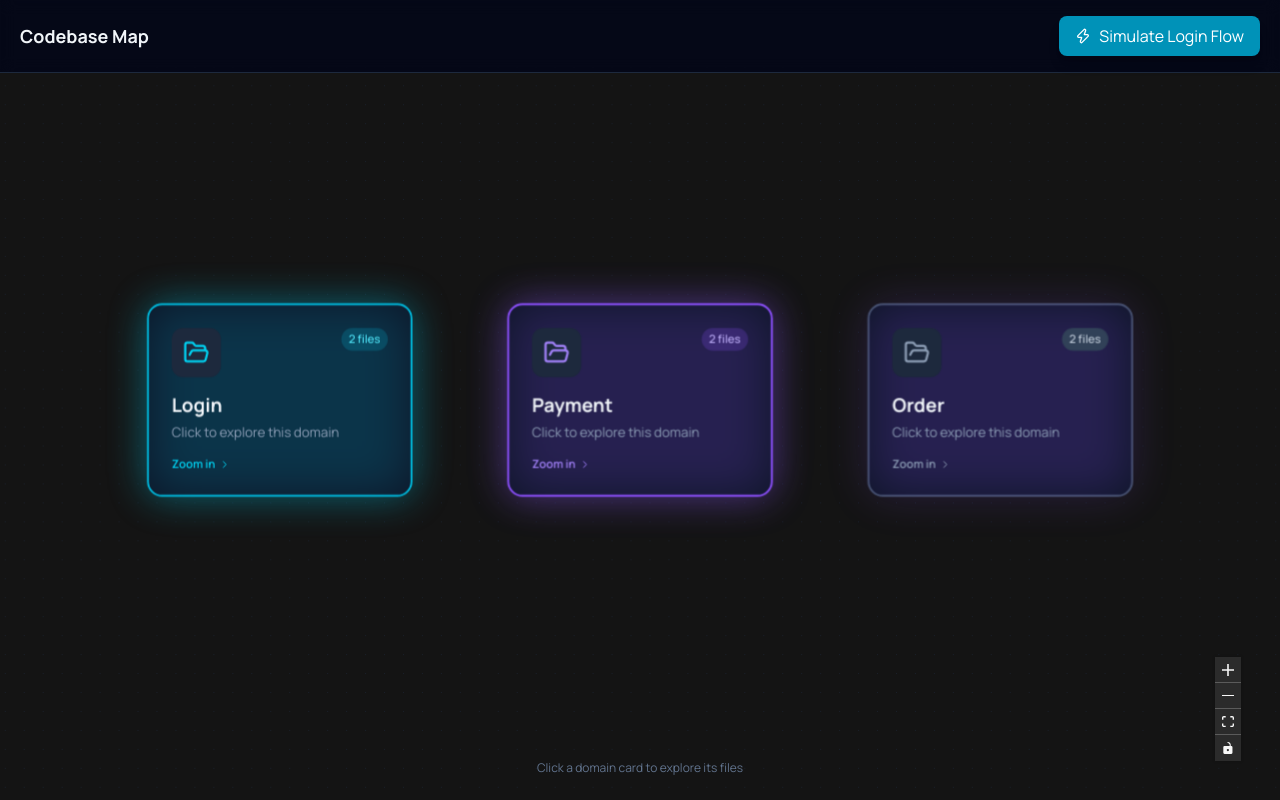
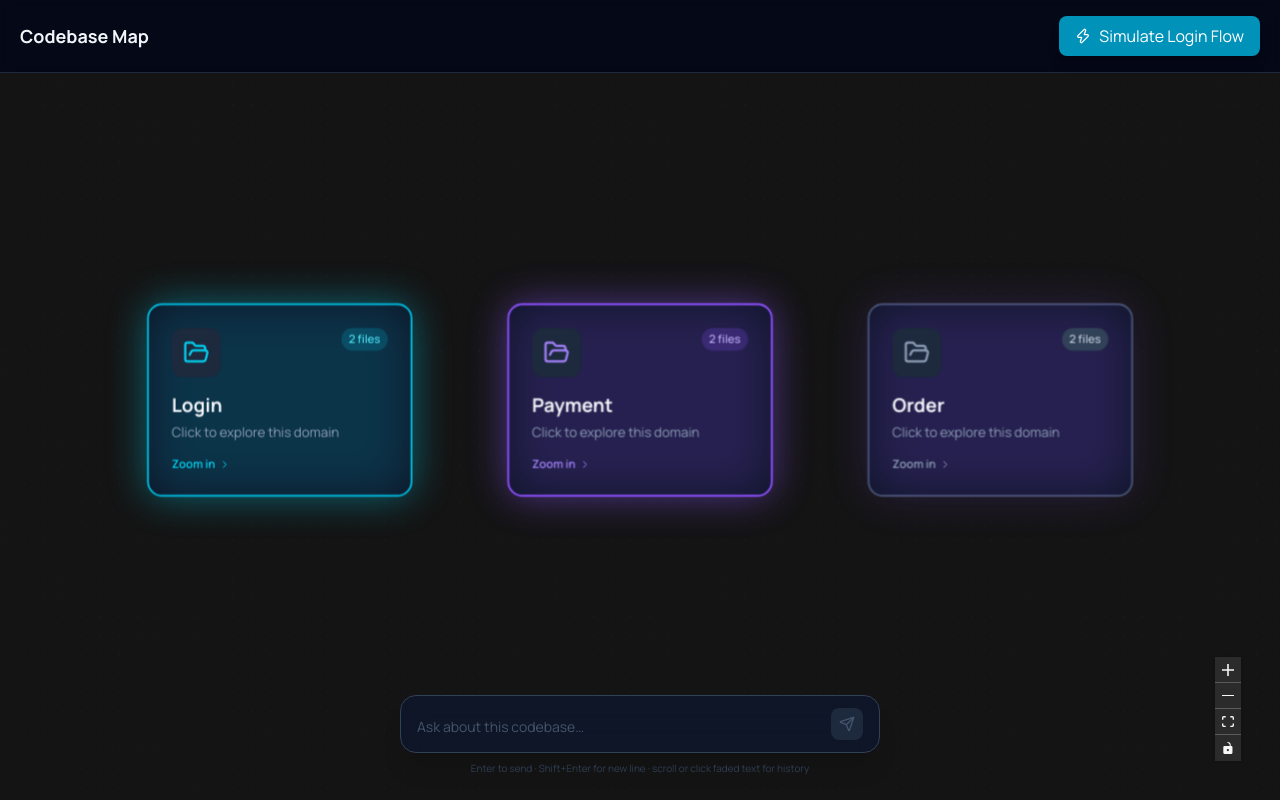
Before and after one commit to cheikhwade07/ChizuCode, a Next.js app: page /graph in a window 1280 px wide. Built offline with nearby package versions, Linux system fonts and the light colour scheme.

Commit message:
add chat box in graph view

```diff
--- /dev/null
+++ b/components/GraphViewer/ChatInput.tsx
@@ -0,0 +1,194 @@
+"use client";
+
+import { useEffect, useRef, useState, KeyboardEvent, WheelEvent } from 'react';
+import { motion, AnimatePresence } from 'framer-motion';
+import { History, Send } from 'lucide-react';
+
+interface ChatInputProps {
+  onSubmit?: (query: string) => void;
+}
+
+/** For multi-line queries: show only the last non-empty line in the compact faded view */
+function extractDisplayLine(raw: string): string {
+  const lines = raw.split('\n').map((l) => l.trim()).filter(Boolean);
+  return lines.length > 0 ? lines[lines.length - 1] : raw.trim();
+}
+
+// Fixed pixel height of the faded scrollable zone — the mask stays the same height always
+const FADED_ZONE_HEIGHT = 72;
+
+export function ChatInput({ onSubmit }: ChatInputProps) {
+  const [inputValue, setInputValue] = useState('');
+  const [history, setHistory]       = useState<string[]>([]);
+  const [showHistory, setShowHistory] = useState(false);
+
+  const textareaRef    = useRef<HTMLTextAreaElement>(null);
+  const fadedScrollRef = useRef<HTMLDivElement>(null);      // the faded scrollable zone
+  const historyListRef = useRef<HTMLUListElement>(null);    // the popup list
+
+  // ── Auto-resize textarea ────────────────────────────────────────────────────
+  const resizeTextarea = () => {
+    const el = textareaRef.current;
+    if (!el) return;
+    el.style.height = 'auto';
+    el.style.height = `${Math.min(el.scrollHeight, 128)}px`;
+  };
+
+  // Resize on every inputValue change (covers programmatic sets from history clicks)
+  useEffect(() => { resizeTextarea(); }, [inputValue]);
+
+  // ── Scroll faded zone to bottom whenever a new entry is added ───────────────
+  useEffect(() => {
+    if (fadedScrollRef.current) {
+      fadedScrollRef.current.scrollTo({ top: fadedScrollRef.current.scrollHeight, behavior: 'smooth' });
+    }
+  }, [history.length]);
+
+  // ── Scroll popup list to bottom whenever it opens ──────────────────────────
+  useEffect(() => {
+    if (showHistory && historyListRef.current) {
+      historyListRef.current.scrollTop = historyListRef.current.scrollHeight;
+    }
+  }, [showHistory, history.length]);
+
+  // ── Submit ──────────────────────────────────────────────────────────────────
+  const handleSubmit = () => {
+    const trimmed = inputValue.trim();
+    if (!trimmed) return;
+
+    setHistory((prev) => [...prev, trimmed]);
+    setShowHistory(false);
+    setInputValue('');
+    if (textareaRef.current) textareaRef.current.style.height = 'auto';
+    onSubmit?.(trimmed);
+  };
+
+  const handleKeyDown = (e: KeyboardEvent<HTMLTextAreaElement>) => {
+    if (e.key === 'Enter' && !e.shiftKey) {
+      e.preventDefault();
+      handleSubmit();
+    }
+  };
+
+  // Stop wheel events inside the faded zone from panning the React Flow canvas
+  const stopWheelPropagation = (e: WheelEvent<HTMLDivElement>) => {
+    e.stopPropagation();
+  };
+
+  return (
+    <div className="absolute bottom-6 left-1/2 -translate-x-1/2 z-20 w-full max-w-lg px-4 flex flex-col items-center gap-2">
+
+      {/* ── Faded scrollable history zone ──────────────────────────────────── */}
+      <div className="relative w-full">
+
+        {/* The fixed-height container: mask-gradient sits here, height never changes */}
+        <div
+          ref={fadedScrollRef}
+          onWheel={stopWheelPropagation}
+          onMouseDown={(e) => e.stopPropagation()}
+          onClick={() => history.length > 0 && setShowHistory((v) => !v)}
+          title={history.length > 0 ? 'Scroll to browse · Click for full history' : undefined}
+          className="w-full overflow-y-auto"
+          style={{
+            height: history.length > 0 ? `${FADED_ZONE_HEIGHT}px` : '0px',
+            transition: 'height 0.3s ease',
+            // Mask: fully transparent at top, opaque at bottom — height is fixed so effect is consistent
+            maskImage:
+              'linear-gradient(to bottom, transparent 0%, rgba(0,0,0,0.2) 30%, rgba(0,0,0,0.65) 60%, black 100%)',
+            WebkitMaskImage:
+              'linear-gradient(to bottom, transparent 0%, rgba(0,0,0,0.2) 30%, rgba(0,0,0,0.65) 60%, black 100%)',
+            // Hide the scrollbar visually
+            scrollbarWidth: 'none',
+            msOverflowStyle: 'none',
+            cursor: history.length > 0 ? 'pointer' : 'default',
+          }}
+        >
+          {/* Padding top pushes content toward the bottom so latest sits at the opaque edge */}
+          <div className="flex flex-col justify-end min-h-full pt-4 pb-0.5 px-1 gap-1">
+            {history.map((q, i) => (
+              <motion.p
+                key={i}
+                initial={i === history.length - 1 ? { opacity: 0, y: 8 } : false}
+                animate={{ opacity: 1, y: 0 }}
+                transition={{ duration: 0.3, ease: 'easeOut' }}
+                className="text-sm text-slate-200 font-medium leading-snug select-none shrink-0"
+              >
+                {extractDisplayLine(q)}
+              </motion.p>
+            ))}
+          </div>
+        </div>
+
+        {/* History popup — positioned above the faded zone */}
+        <AnimatePresence>
+          {showHistory && history.length > 0 && (
+            <motion.div
+              initial={{ opacity: 0, y: 6, scale: 0.97 }}
+              animate={{ opacity: 1, y: 0, scale: 1 }}
+              exit={{ opacity: 0, y: 6, scale: 0.97 }}
+              transition={{ duration: 0.18 }}
+              className="absolute bottom-full mb-2 left-0 right-0 z-30 rounded-xl border border-slate-700 bg-slate-900/95 backdrop-blur-md shadow-2xl overflow-hidden"
+              onMouseDown={(e) => e.stopPropagation()}
+            >
+              <div className="flex items-center gap-2 px-4 py-2.5 border-b border-slate-800">
+                <History className="h-3.5 w-3.5 text-slate-500" />
+                <span className="text-xs font-semibold text-slate-400 uppercase tracking-wide">
+                  Request History
+                </span>
+              </div>
+              {/* Oldest at top, newest at bottom — auto-scrolled to bottom on open */}
+              <ul ref={historyListRef} className="max-h-48 overflow-y-auto py-1">
+                {history.map((q, i) => (
+                  <li key={i}>
+                    <button
+                      className="w-full text-left px-4 py-2.5 text-sm text-slate-300 hover:bg-slate-800 transition-colors"
+                      onClick={() => {
+                        setInputValue(q);
+                        setShowHistory(false);
+                        textareaRef.current?.focus();
+                      }}
+                    >
+                      <span className="text-slate-500 text-xs mr-2 tabular-nums">{i + 1}.</span>
+                      {q}
+                    </button>
+                  </li>
+                ))}
+              </ul>
+            </motion.div>
+          )}
+        </AnimatePresence>
+      </div>
+
+      {/* ── Text input ─────────────────────────────────────────────────────── */}
+      <div
+        className="relative w-full flex items-end gap-2 rounded-2xl border border-slate-700 bg-slate-900/90 backdrop-blur-md px-4 py-3 shadow-xl transition-colors focus-within:border-cyan-500/70"
+        onMouseDown={(e) => e.stopPropagation()}
+      >
+        <textarea
+          ref={textareaRef}
+          id="codebase-chat-input"
+          value={inputValue}
+          onChange={(e) => setInputValue(e.target.value)}
+          onKeyDown={handleKeyDown}
+          onInput={resizeTextarea}
+          rows={1}
+          placeholder="Ask about this codebase…"
+          className="flex-1 bg-transparent text-sm text-slate-200 placeholder-slate-600 resize-none focus:outline-none leading-relaxed overflow-hidden"
+          style={{ minHeight: '24px', maxHeight: '128px' }}
+        />
+        <button
+          id="codebase-chat-send"
+          onClick={handleSubmit}
+          disabled={!inputValue.trim()}
+          className="shrink-0 rounded-lg p-2 bg-cyan-600 hover:bg-cyan-500 disabled:bg-slate-800 disabled:text-slate-600 disabled:cursor-not-allowed text-white transition-colors"
+        >
+          <Send className="h-4 w-4" />
+        </button>
+      </div>
+
+      <p className="text-[10px] text-slate-700 select-none">
+        Enter to send · Shift+Enter for new line · scroll or click faded text for history
+      </p>
+    </div>
+  );
+}
--- a/components/GraphViewer/index.tsx
+++ b/components/GraphViewer/index.tsx
@@ -19,6 +19,7 @@ import { ArrowLeft, Zap } from 'lucide-react';
 import { SubmapNode } from './SubmapNode';
 import { FileNode } from './FileNode';
 import { AnimatedEdge } from './AnimatedEdge';
+import { ChatInput } from './ChatInput';
 import graphData from '@/test.json';
 
 interface FileEntry {
@@ -266,20 +267,8 @@ function GraphViewerInner() {
         <Controls className="!bottom-6 !right-6 !left-auto !top-auto" />
       </ReactFlow>
 
-      {/* Hint overlay in domain view */}
-      <AnimatePresence>
-        {!activeSubmap && (
-          <motion.p
-            key="hint"
-            initial={{ opacity: 0 }}
-            animate={{ opacity: 1 }}
-            exit={{ opacity: 0 }}
-            className="absolute bottom-6 left-1/2 -translate-x-1/2 text-xs text-slate-500 pointer-events-none"
-          >
-            Click a domain card to explore its files
-          </motion.p>
-        )}
-      </AnimatePresence>
+      {/* Chat input — always visible at the bottom */}
+      <ChatInput onSubmit={(query) => console.log('User query:', query)} />
     </div>
   );
 }
```
